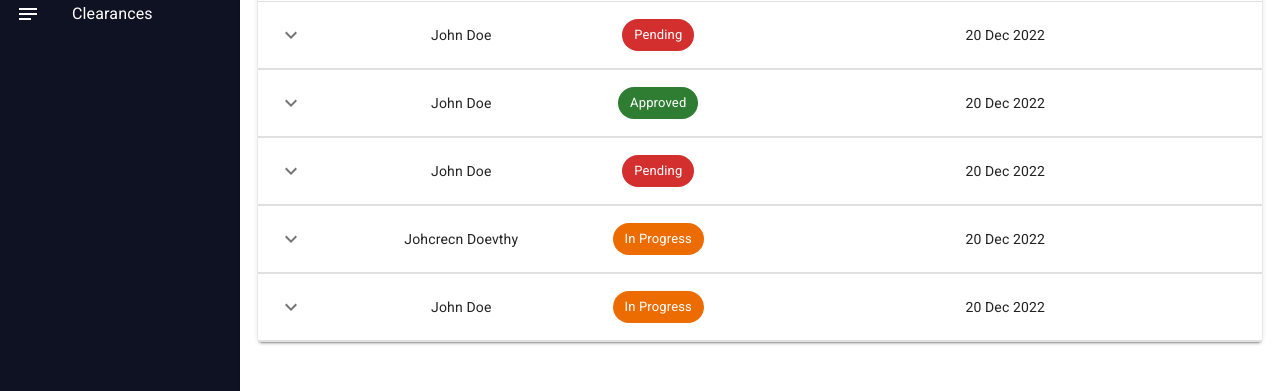
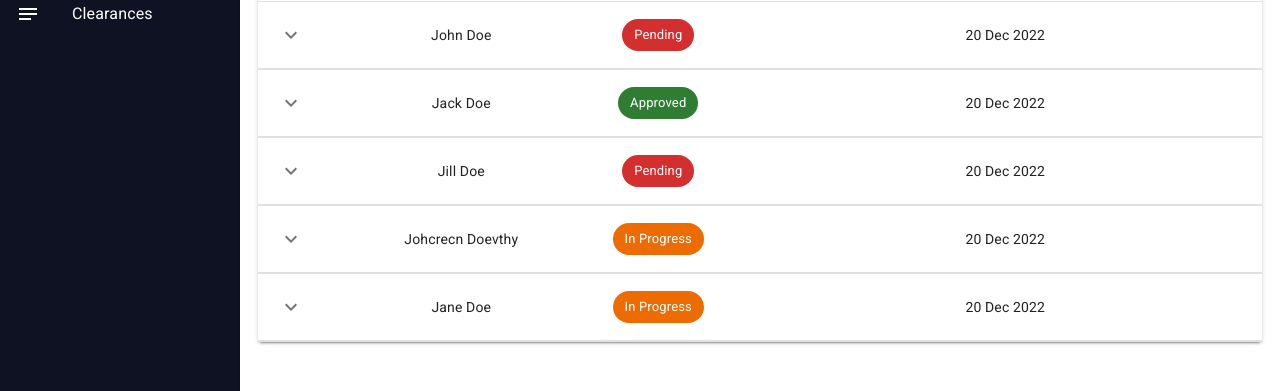
Before and after one commit to khalifa47/kplc_clearance, a Next.js app: page / in a window 1280 px wide. Shown: the part 210-601 px from the top of the page. Built offline with nearby package versions, Linux system fonts and the light colour scheme.

Commit message:
unique names

```diff
--- a/components/ClearanceTable.tsx
+++ b/components/ClearanceTable.tsx
@@ -27,7 +27,7 @@ const rows = [
       date: "21 Dec 2022",
     },
   ]),
-  createData("John Doe", "approved", "20 Dec 2022", [
+  createData("Jack Doe", "approved", "20 Dec 2022", [
     {
       department: "ICT",
       status: "approved",
@@ -41,7 +41,7 @@ const rows = [
       date: "21 Dec 2022",
     },
   ]),
-  createData("John Doe", "pending", "20 Dec 2022", [
+  createData("Jill Doe", "pending", "20 Dec 2022", [
     {
       department: "ICT",
       status: "pending",
@@ -69,7 +69,7 @@ const rows = [
       date: "21 Dec 2022",
     },
   ]),
-  createData("John Doe", "progress", "20 Dec 2022", [
+  createData("Jane Doe", "progress", "20 Dec 2022", [
     {
       department: "ICT",
       status: "progress",
```
